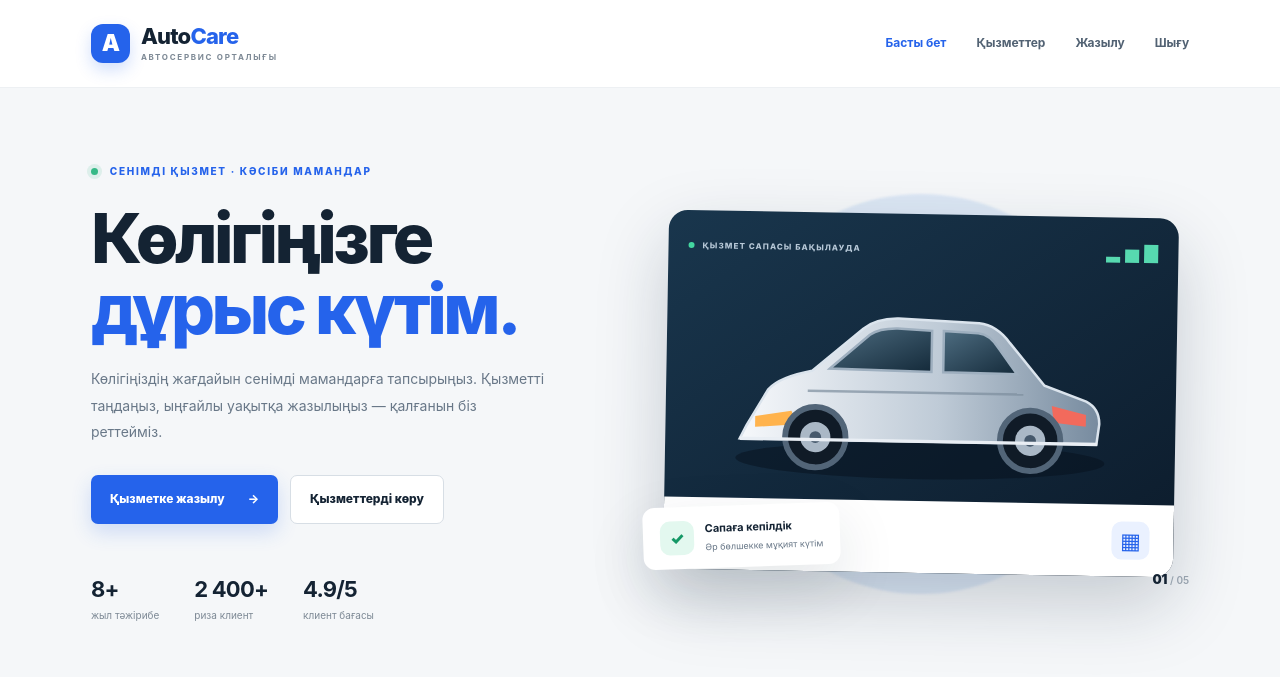
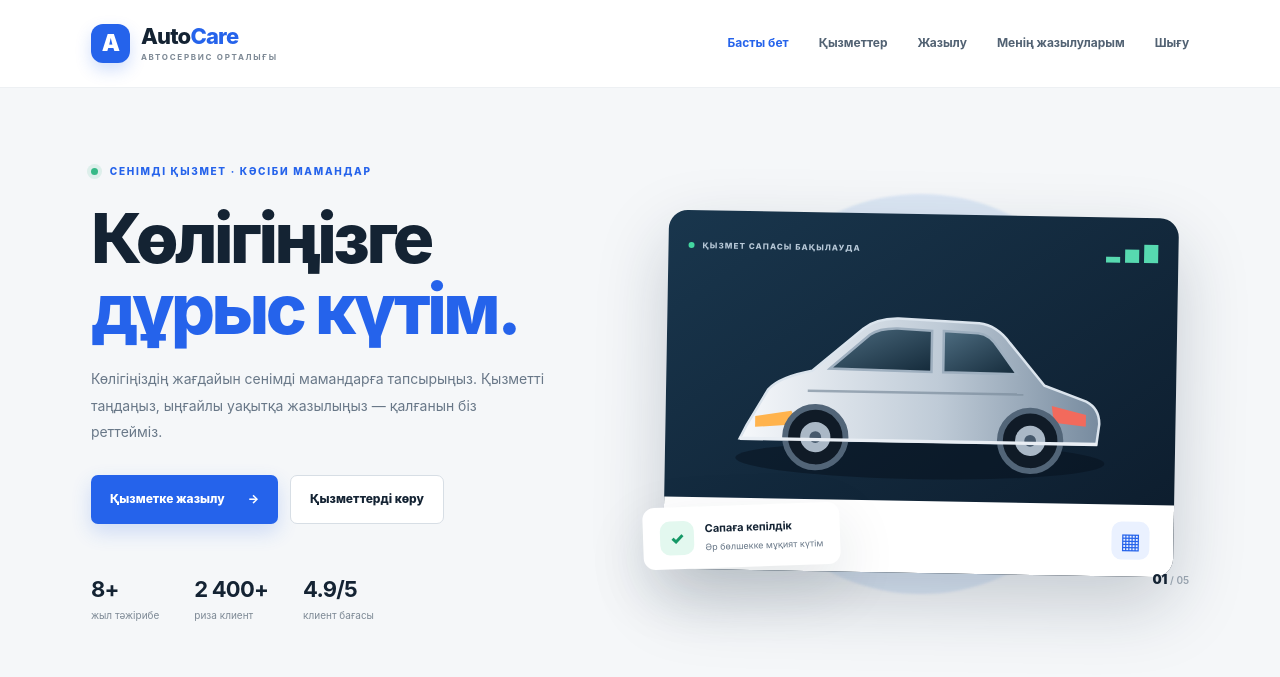
Before and after one commit to almuhanuldana/AutoCare, a PHP site: page /index.php in a window 1280 px wide. Shown: the top 677 px of the page. Run offline with PHP 8.4, Linux system fonts and the light colour scheme; the visitor is signed in with stand-in values (Sample User, id 1).

Commit message:
header.php

```diff
--- a/includes/header.php
+++ b/includes/header.php
@@ -1,4 +1,3 @@
-
 <?php
 if (session_status() === PHP_SESSION_NONE) {
     session_start();
@@ -43,8 +42,14 @@ $isLoggedIn = isset($_SESSION['user_id']);
            href="booking.php">Жазылу</a>
 
         <?php if ($isLoggedIn): ?>
+
+            <a class="<?= $activePage === 'appointments' ? 'active' : '' ?>"
+               href="appointments.php">Менің жазылуларым</a>
+
             <a href="logout.php">Шығу</a>
+
         <?php else: ?>
+
             <a class="<?= $activePage === 'login' ? 'active' : '' ?>"
                href="login.php">Кіру</a>
 
@@ -52,6 +57,7 @@ $isLoggedIn = isset($_SESSION['user_id']);
                href="register.php">
                 Тіркелу <span>↗</span>
             </a>
+
         <?php endif; ?>
     </nav>
 </header>
```
